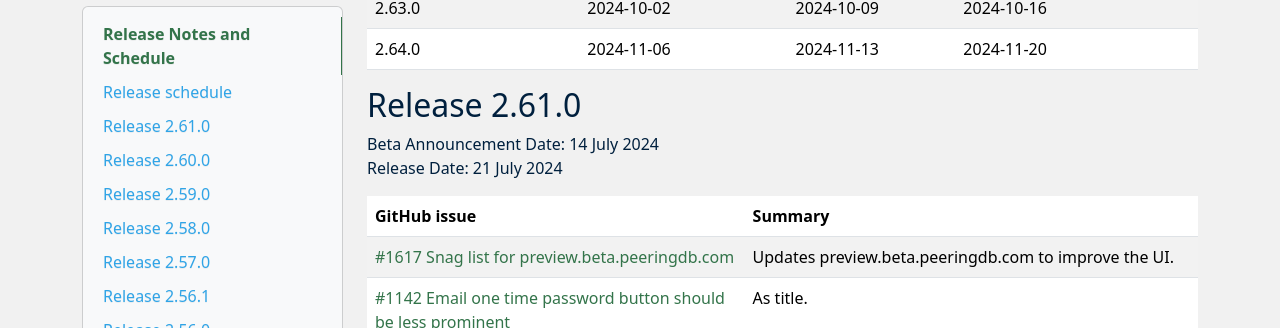
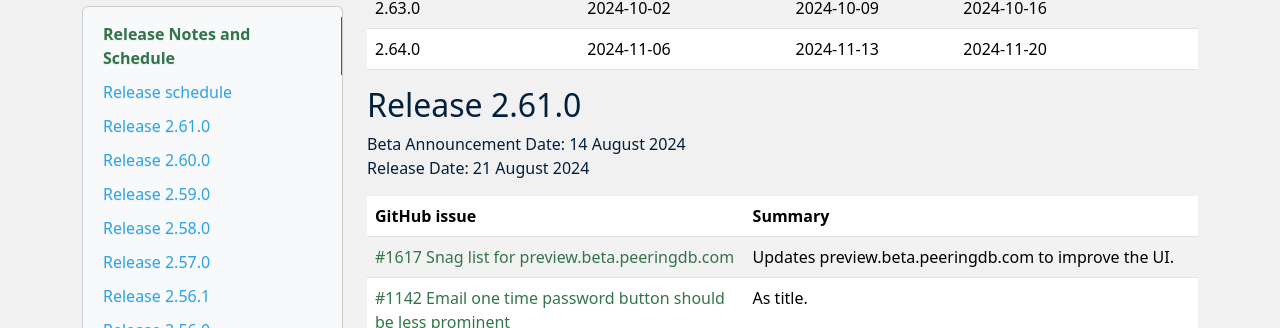
Before and after one commit to peeringdb/docs, an MkDocs documentation site: the page built from docs/release_notes/index.md, in a window 1280 px wide and 900 px high, scrolled down 542 px. Shown: the part 127-455 px from the top of the window. Built offline with MkDocs 1.6.1, drawn with Linux system fonts in a browser that asks for light colours; nearby versions of some CDN libraries.

Commit message:
Release notes copy edits.

```diff
--- a/docs/release_notes/index.md
+++ b/docs/release_notes/index.md
@@ -21,8 +21,8 @@
 
 ## Release 2.61.0
 
-Beta Announcement Date: 14 July 2024
-Release Date: 21 July 2024
+Beta Announcement Date: 14 August 2024
+Release Date: 21 August 2024
 
 | **GitHub issue** | **Summary** |
 | ----------------- | ----------- |
@@ -34,7 +34,6 @@
 | [#1583 bfd_support undocumented parameter in API](https://github.com/peeringdb/peeringdb/issues/1583) | Documentation improved.|
 | [django-peeringdb #98 ORM configuration Options is missing (postgreSQL)](https://github.com/peeringdb/peeringdb/issues/98) | Config option updated.|
 | [#1014 When removing a network, removing all netixlans have to happen before removing pocs](https://github.com/peeringdb/peeringdb/issues/1014) | Fixes blocking of network deletion due to to [Prevent deletion of a last technical contact if there is an existing netixlan object #923.](https://github.com/peeringdb/peeringdb/issues/923)|
-
 
 ## Release 2.60.0
 
@@ -69,7 +68,6 @@
 | [#971 Remove white space from strings](https://github.com/peeringdb/peeringdb/issues/971) | As title.|
 | [#1606 rir_status update handler: intermittent bug that may attempt to delete a network too early](https://github.com/peeringdb/peeringdb/issues/1606) | Fixes an over eager data cleanup process.|
 | [#1608 pdb_delete_outdated_pending_affil_request failure](https://github.com/peeringdb/peeringdb/issues/1608) | Fixes an error is a data cleanup process.|
-
 
 ## Release 2.58.0
 
```
